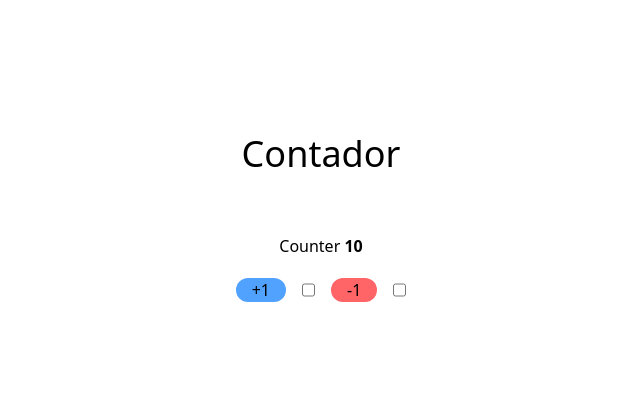
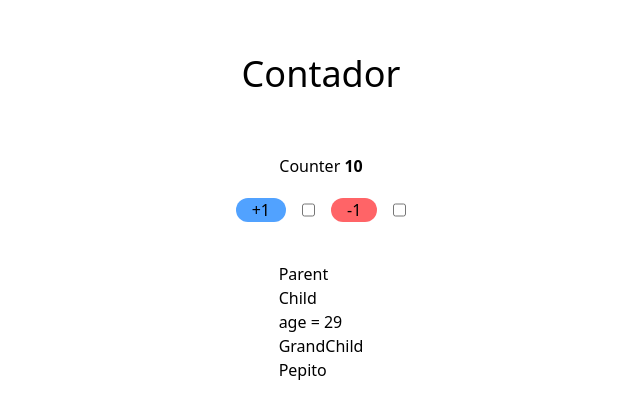
Before and after one commit to ApoloByte/HerramientasVisualesDeProgramacionTDST, a React (Vite) app in the folder 03-tailwind/: page / in a window 1280 px wide. Shown: the part 182-600 px from the top of the page, without its empty margins (319-959 px from the left). Built offline with nearby package versions, Linux system fonts and the light colour scheme.

Commit message:
feat (guia-4-ejercicio): agrega solucion de ejercicio de la guia 4 sobre padre, hijo y nietos

```diff
--- a/03-tailwind/src/App.tsx
+++ b/03-tailwind/src/App.tsx
@@ -1,5 +1,6 @@
 import "./App.css";
 import { Counter } from "./components/Counter";
+import { Parent } from "./components/Parent";
 
 
 function App() {
@@ -9,6 +10,7 @@ function App() {
         <h1 className='text-4xl mb-5'>Contador</h1>
         <Counter />
 
+        <Parent name='Pepito' age={29} />
 
 
       </div>
--- /dev/null
+++ b/03-tailwind/src/components/Child.tsx
@@ -0,0 +1,22 @@
+import React from 'react'
+import { GrandChild } from './GrandChild'
+interface Props {
+    name: string,
+    age: number
+}
+export const Child = ({name, age}:Props) => {
+    return (
+        <div>
+            <h1>
+                Child
+            </h1>
+                <div>
+                age = {age}
+                </div>
+
+            <div>
+                <GrandChild name={name}/>
+            </div>
+        </div>
+    )
+}
--- /dev/null
+++ b/03-tailwind/src/components/GrandChild.tsx
@@ -0,0 +1,14 @@
+import React from 'react'
+interface Props {
+  name: string
+}
+export const GrandChild = ({ name }: Props) => {
+  return (
+    <>
+      <h1>
+        GrandChild
+      </h1>
+      <div>{name}</div>
+    </>
+  )
+}
--- /dev/null
+++ b/03-tailwind/src/components/Parent.tsx
@@ -0,0 +1,16 @@
+import React from 'react'
+import { Child } from './Child'
+
+interface Props{
+    name:string,
+    age:number
+}
+
+export const Parent = ({name, age}:Props) => {
+  return (
+    <div>Parent
+        <Child name={name} age={age}/>
+    </div>
+
+  )
+}
```
